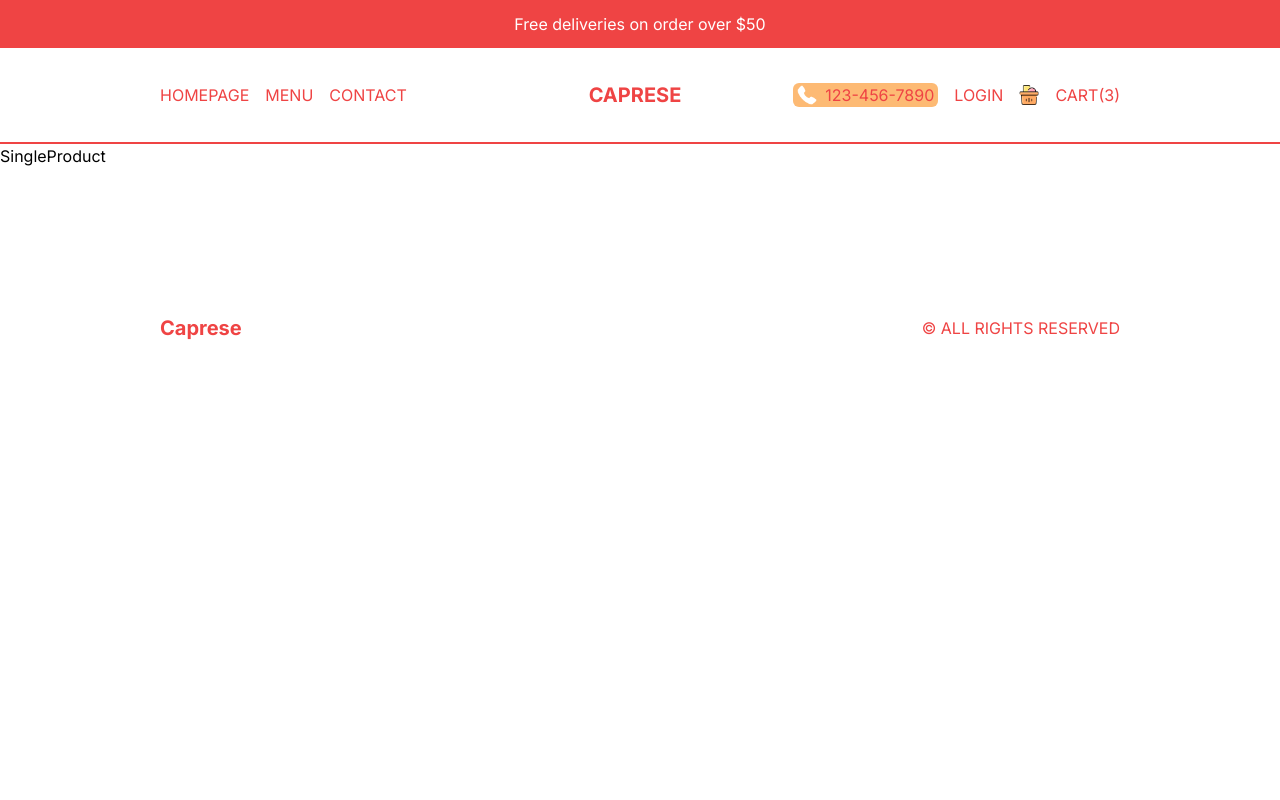
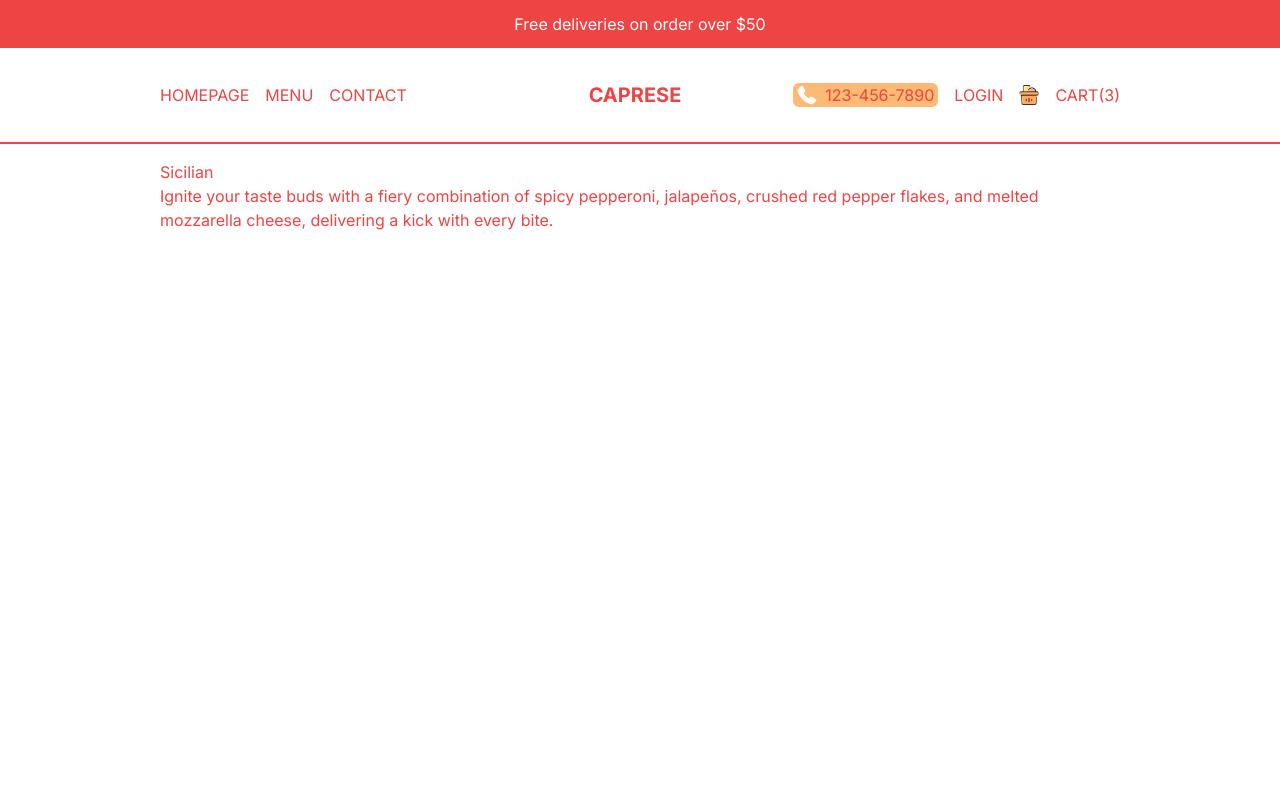
Before and after one commit to master-of-none/restaurant-nextJS, a Next.js app: page /product/1 in a window 1280 px wide. Shown: the top 800 px of the page. Built offline with nearby package versions, Linux system fonts and the light colour scheme.

Commit message:
single product initial commit

```diff
--- a/src/app/product/[id]/page.tsx
+++ b/src/app/product/[id]/page.tsx
@@ -1,7 +1,28 @@
 import React from "react";
+import Image from "next/image";
+import { singleProduct } from "@/data";
 
 const SingleProduct = () => {
-    return <div>SingleProduct</div>;
+    return (
+        <div className="p-4 lg:px-20 xl:px-40 h-screen flex flex-col justify-around text-red-500 md:flex-row">
+            {/* Image Container  */}
+            {singleProduct.img && (
+                <div className="relative">
+                    <Image
+                        src={singleProduct.img}
+                        alt="Image"
+                        className="object-contain"
+                        fill
+                    />
+                </div>
+            )}
+            {/* Text Container  */}
+            <div className="">
+                <h1>{singleProduct.title}</h1>
+                <p>{singleProduct.desc}</p>
+            </div>
+        </div>
+    );
 };
 
 export default SingleProduct;
```
